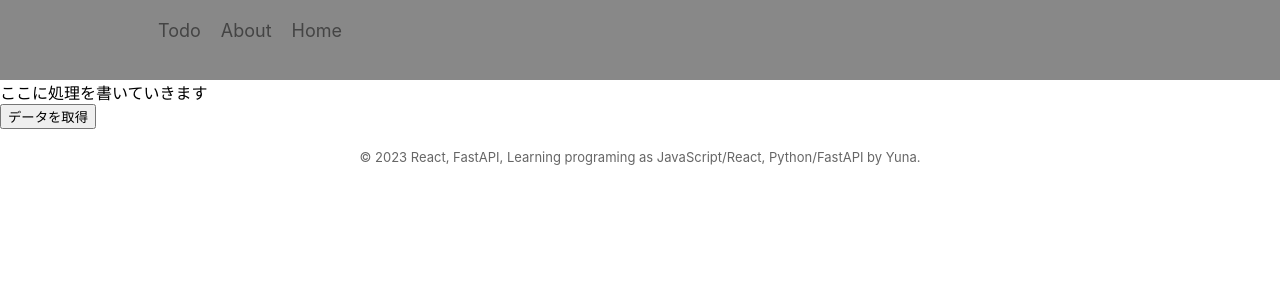
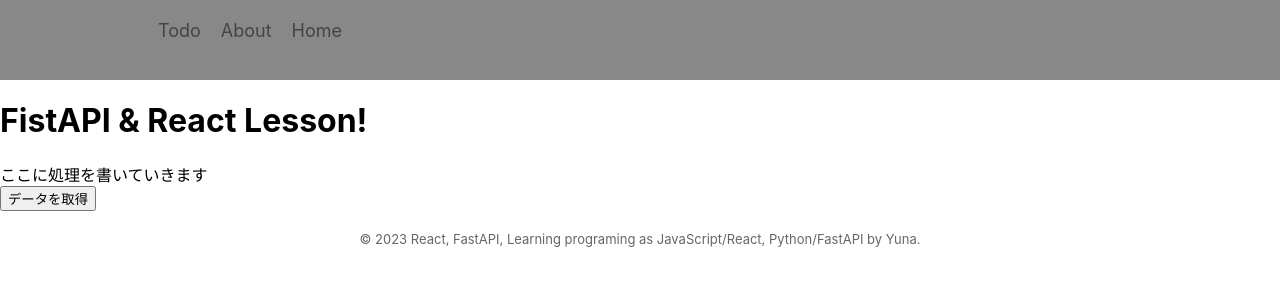
Before and after one commit to yuna096740/FastAPI_React_TodoApp, a React (Create React App) app in the folder fistapi_app/: page / in a window 1280 px wide. Shown: the top 300 px of the page. Built offline with nearby package versions, Linux system fonts and the light colour scheme.

Commit message:
[add] props in App about tiyle

```diff
--- a/fistapi_app/src/App.jsx
+++ b/fistapi_app/src/App.jsx
@@ -3,7 +3,7 @@ import axios from "axios";
 import Footer from "./compornents/Footer/footter";
 import Navbar from "./compornents/Navbar/nav";
 
-function App() {
+function App(props) {
 	const [data, setData] = React.useState();
 	const url = "http://127.0.0.1:8000";
 
@@ -12,9 +12,15 @@ function App() {
 			setData(res.data);
 		});
 	};
+
+  // title
+  const subject = props.subject;
 	return (
-		<div className="lessonApp stack-large">
+		<div className="App stack-large">
       <Navbar />
+
+        <h1>{ subject } Lesson!</h1>
+
         <div>ここに処理を書いていきます</div>
         {data ? <div>{data.Hello}</div> : <button onClick={GetData}>データを取得</button>}
       <Footer />
--- a/fistapi_app/src/index.js
+++ b/fistapi_app/src/index.js
@@ -2,16 +2,16 @@ import React from 'react';
 import ReactDOM from 'react-dom/client';
 import './index.css';
 import App from './App';
-import reportWebVitals from './reportWebVitals';
+// import reportWebVitals from './reportWebVitals';
 
 const root = ReactDOM.createRoot(document.getElementById('root'));
 root.render(
   <React.StrictMode>
-    <App />
+    <App subject="FistAPI & React"/>
   </React.StrictMode>
 );
 
 // If you want to start measuring performance in your app, pass a function
 // to log results (for example: reportWebVitals(console.log))
 // or send to an analytics endpoint. Learn more: https://bit.ly/CRA-vitals
-reportWebVitals();
+// reportWebVitals();
```
